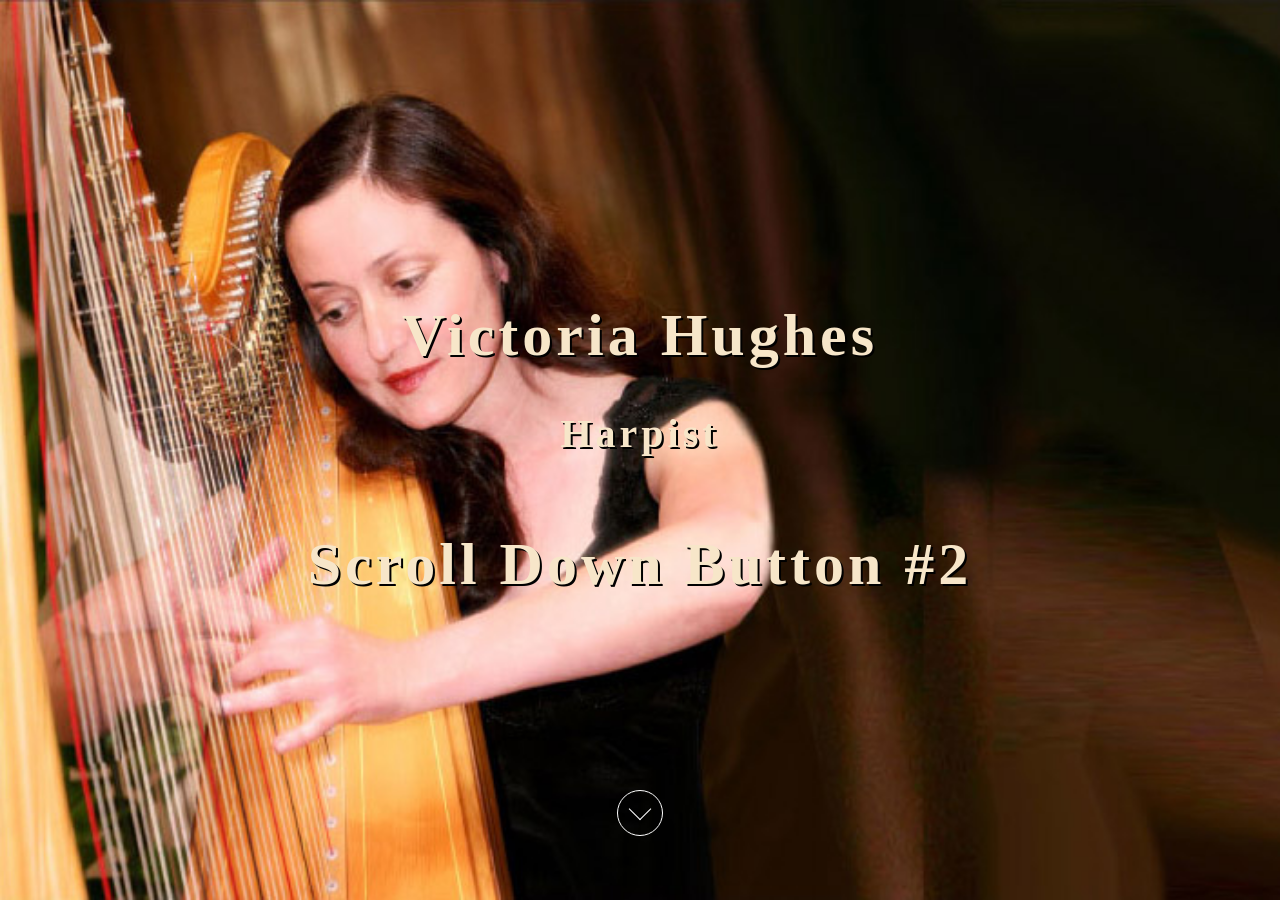
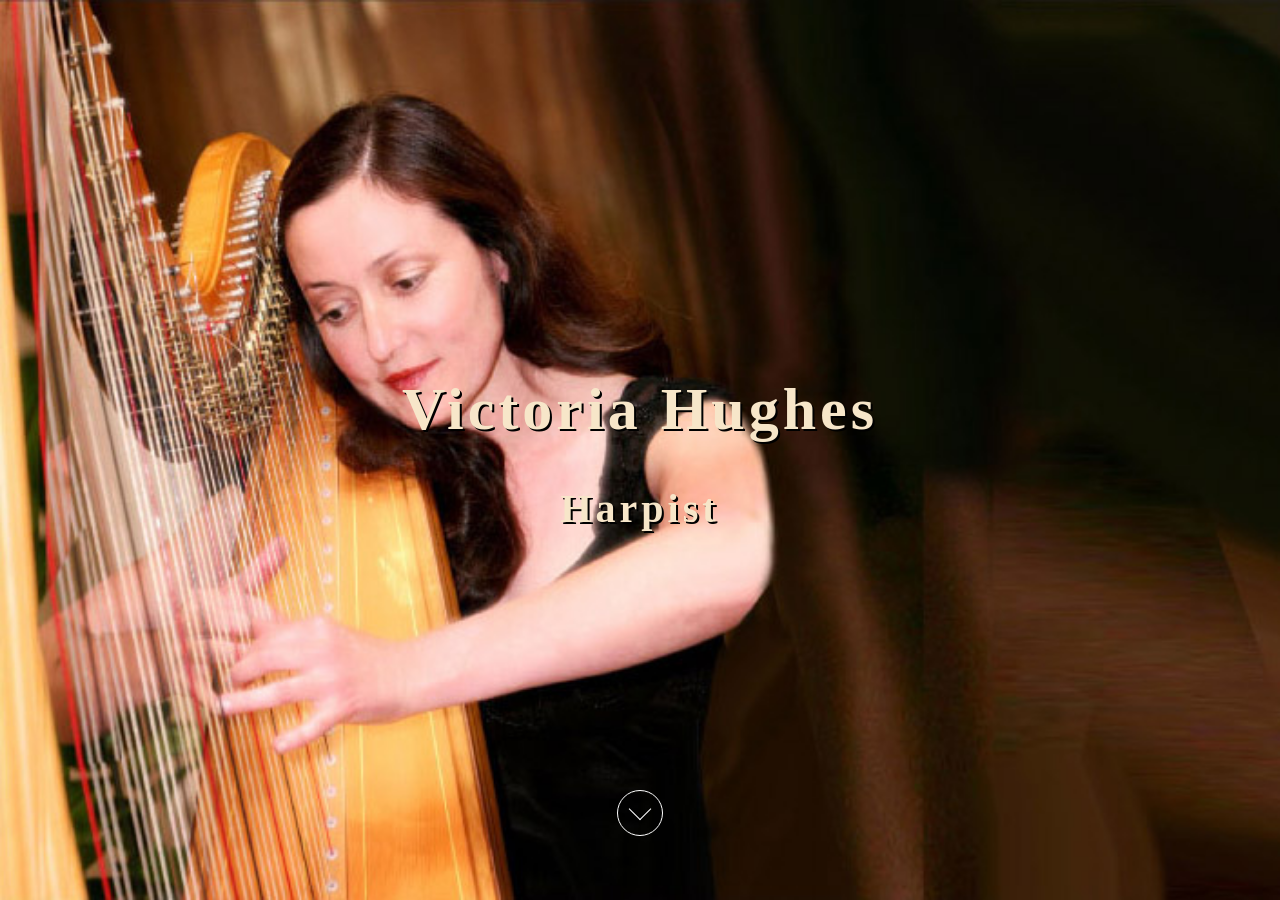
Before and after one commit to royalsaltmerchant/victoriaharpist, a Jekyll site: the page built from index.html, in a window 1280 px wide and 900 px high. Built offline with Jekyll 4.4.1, drawn with Linux system fonts in a browser that asks for light colours; some web fonts are replaced.

Commit message:
delete text above scroll down button

```diff
--- a/index.html
+++ b/index.html
@@ -9,7 +9,6 @@ layout: default
     <h2>Harpist</h2>
     </div>
     <div id="section02" class="demo">
-    <h1>Scroll Down Button #2</h1>
     <a href="#style1"><span></span></a>
     </div>
 </div>
```
